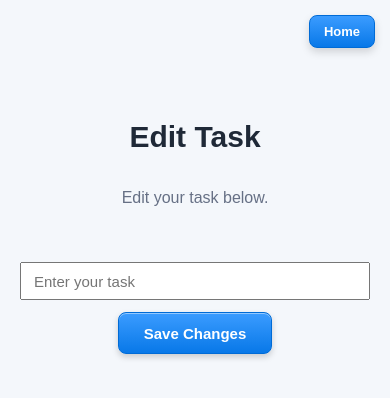
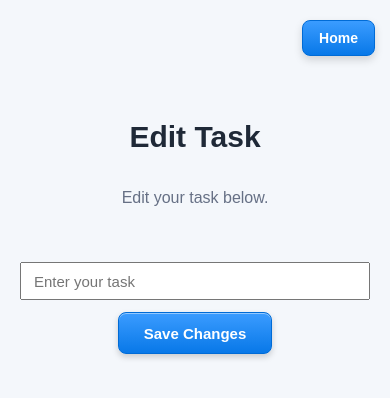
Before and after one commit to venky04-d/MyProgressHub, a Flask app: page /edit-task/1 in a window 390 px wide. Shown: the top 398 px of the page. Run offline with Flask 3, Linux system fonts and the light colour scheme; data that the repository does not hold is empty.

Commit message:
Fix mobile home button positions

```diff
--- a/static/style.css
+++ b/static/style.css
@@ -1027,3 +1027,27 @@ body {
         padding: 6px 9px;
     }
 }
+
+/* =================================
+   MOBILE HOME BUTTON FIX
+================================= */
+
+@media (max-width: 768px) {
+
+    .home-button {
+        position: absolute;
+
+        top: 20px;
+        right: 15px;
+
+        padding: 9px 16px;
+
+        font-size: 14px;
+
+        z-index: 100;
+    }
+
+    .home-page h1 {
+        margin-top: 120px;
+    }
+}
```
